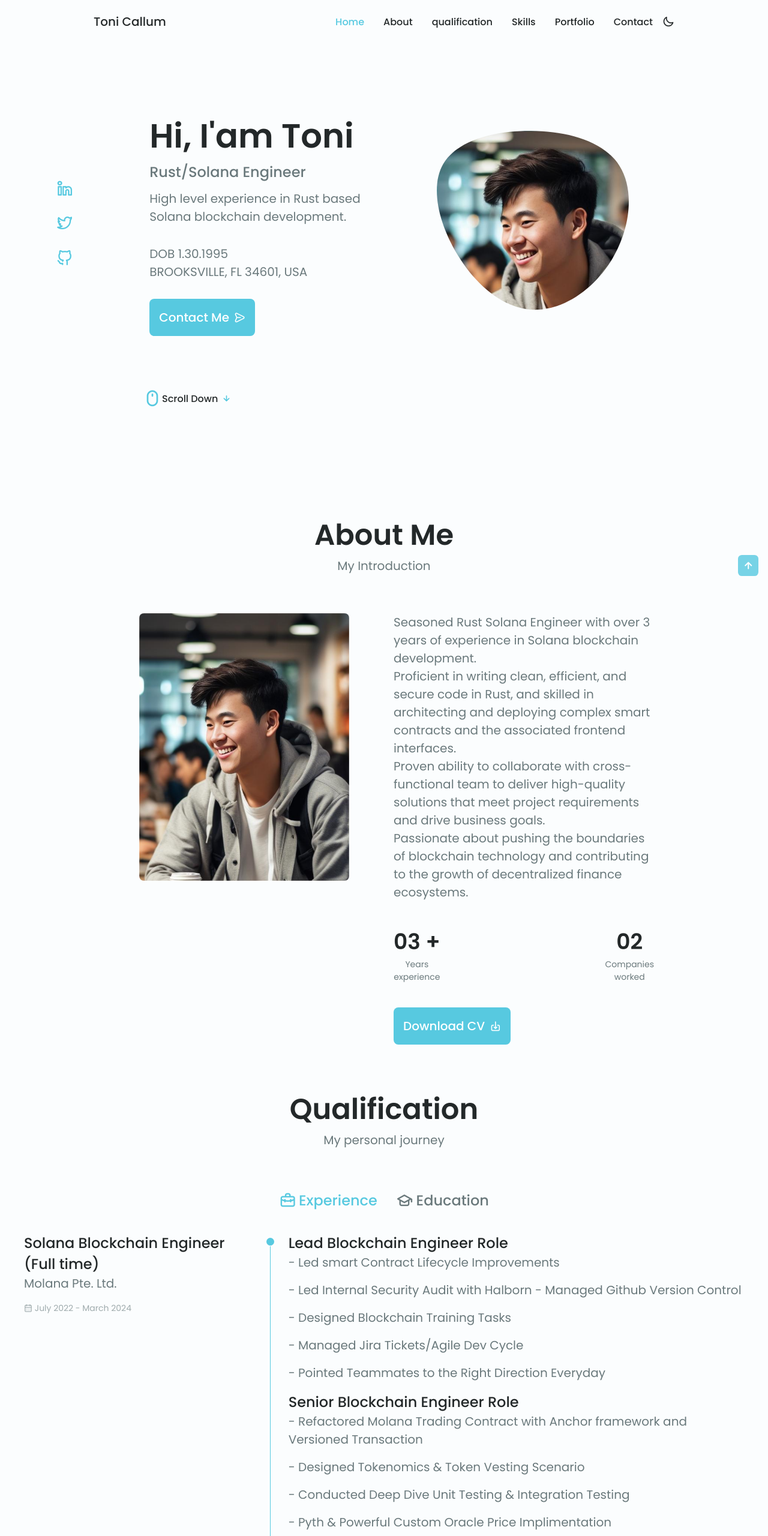
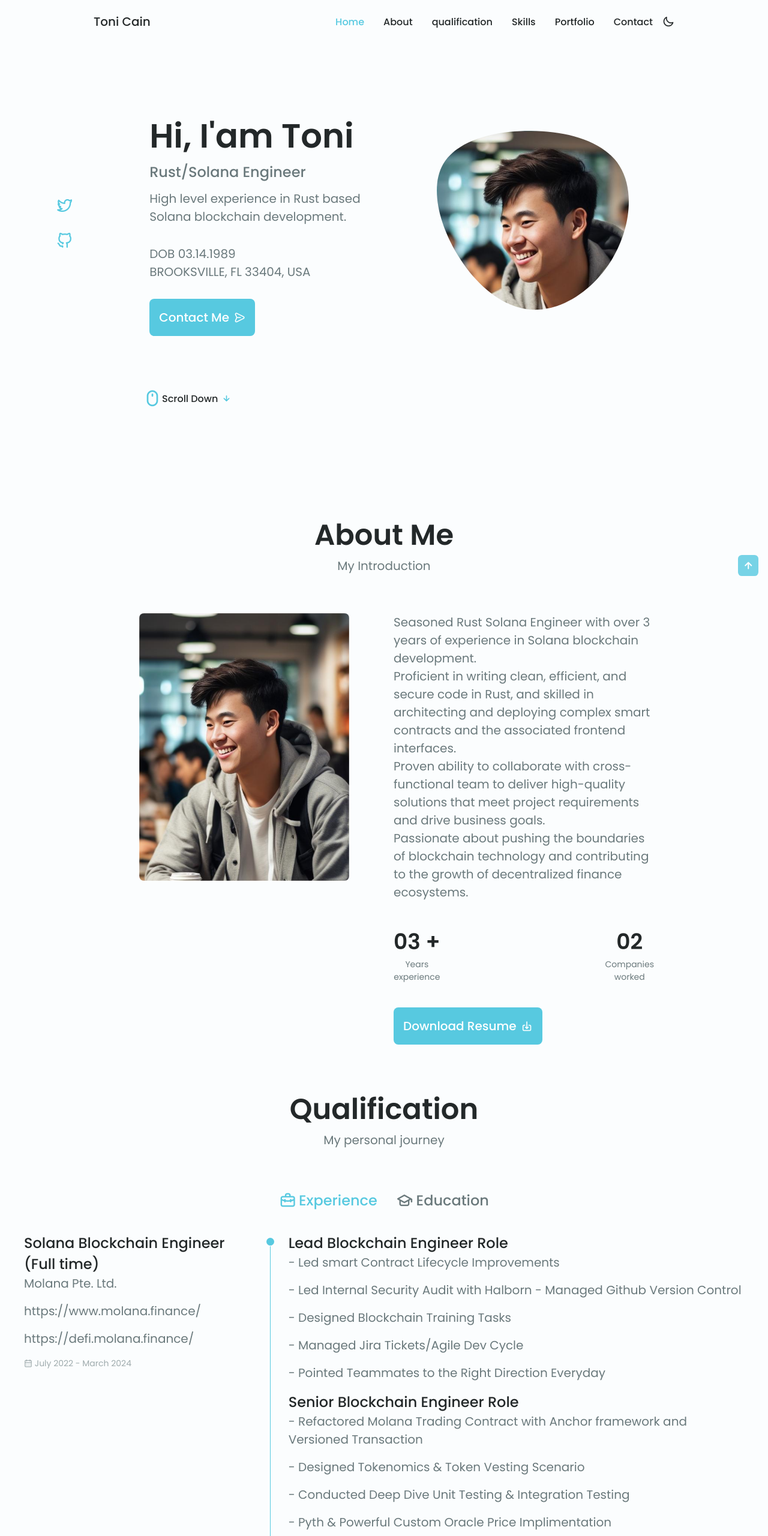
Before and after one commit to toniandsol/toniandsol.github.io, a plain HTML site: page index.html in a window 1280 px wide. Shown: the top 2560 px of the page at 60% size. Drawn offline with nearby package versions, Linux system fonts and the light colour scheme.

Commit message:
fix: product info

```diff
--- a/index.html
+++ b/index.html
@@ -21,7 +21,7 @@
     <!--==================== HEADER ====================-->
     <header class="header" id="header">
         <nav class="nav container">
-            <a href="#" class="nav__logo">Toni Callum</a>
+            <a href="#" class="nav__logo">Toni Cain</a>
             <div class="nav__menu" id="nav-menu">
                 <ul class="nav__list grid">
                     <li class="nav__item">
@@ -81,13 +81,13 @@
             <div class="home__container container grid">
                 <div class="home__content grid">
                     <div class="home__social">
-                        <a href="http://www.linkedin.com/in/toni-callum" target="_blank" class="home__social-icon">
+                        <!-- <a href="http://www.linkedin.com/in/toni-cain" target="_blank" class="home__social-icon">
                             <i class="uil uil-linkedin-alt"></i>
-                        </a>
-                        <a href="https://x.com/toni__callum" target="_blank" class="home__social-icon">
+                        </a> -->
+                        <a href="https://x.com/toni_and_sol" target="_blank" class="home__social-icon">
                             <i class="uil uil-twitter-alt"></i>
                         </a>
-                        <a href="https://github.com/tonicallum" target="_blank" class="home__social-icon">
+                        <a href="https://github.com/toniandsol" target="_blank" class="home__social-icon">
                             <i class="uil uil-github-alt"></i>
                         </a>
                     </div>
@@ -116,8 +116,8 @@
                         <h3 class="home__subtitle">Rust/Solana Engineer</h3>
                         <p class="home__description">High level experience in Rust based Solana blockchain development.
                         </p>
-                        <p class="">DOB 1.30.1995</p>
-                        <p class="">BROOKSVILLE, FL 34601, USA</p>
+                        <p class="">DOB 03.14.1989</p>
+                        <p class="">BROOKSVILLE, FL 33404, USA</p>
                         <br>
                         <a href="#contact" class="button button--flex home__button">
                             Contact Me<i class="uil uil-message button__icon"></i>
@@ -172,7 +172,7 @@
 
                     <div class="about__buttons">
                         <a download="" href="packages/pdf/toni resume.pdf" class="button button--flex">
-                            Download CV<i class="uil uil-download-alt button__icon"></i>
+                            Download Resume<i class="uil uil-download-alt button__icon"></i>
                         </a>
                     </div>
                 </div>
@@ -204,6 +204,8 @@
                             <div>
                                 <h3 class="qualification__title">Solana Blockchain Engineer (Full time)</h3>
                                 <span class="qualification__subtitle">Molana Pte. Ltd.</span>
+                                <span class="qualification__subtitle">https://www.molana.finance/</span>
+                                <span class="qualification__subtitle">https://defi.molana.finance/</span>
                                 <div class="qualification__calendar">
                                     <i class="uil uil-calendar-alt"></i>
                                     July 2022 - March 2024
@@ -278,6 +280,7 @@
                             <div>
                                 <h3 class="qualification__title">Solana Fullstack Engineer (Full time)</h3>
                                 <span class="qualification__subtitle">XP Foundry(Playrooniverse) Company</span>
+                                <span class="qualification__subtitle">https://www.playrooniverse.com/</span>
                                 <div class="qualification__calendar">
                                     <i class="uil uil-calendar-alt"></i>
                                     August 2020 - December 2021
@@ -305,7 +308,7 @@
                                 <span class="qualification__subtitle">Molana Team</span>
                                 <div class="qualification__calendar">
                                     <i class="uil uil-calendar-alt"></i>
-                                    September 2018 - May 2020
+                                    September 2017 - May 2020
                                 </div>
                             </div>
 
@@ -335,7 +338,7 @@
                                     USA</span>
                                 <div class="qualification__calendar">
                                     <i class="uil uil-calendar-alt"></i>
-                                    August 2014 - August 2018
+                                    August 2013 - August 2017
                                 </div>
                             </div>
 
@@ -537,7 +540,8 @@
                         <img src="./packages/images/portfolio1.png" alt="" class="portfolio__img">
 
                         <div class="portfolio_">
-                            <h3 class="portfolio__title">Molana</h3>
+                            <h3 class="portfolio__title">Molana Finance</h3>
+                            <p>https://www.molana.finance/</p>
                             <p class="portfolio__description">Molana Trading is a cutting-edge trading platform built on
                                 Solana, designed to address the limitations of traditional P2P cryptocurrency trading.
                             </p>
@@ -555,6 +559,7 @@
 
                         <div class="portfolio_">
                             <h3 class="portfolio__title">Playrooniverse</h3>
+                            <p>https://www.playrooniverse.com/</p>
                             <p class="portfolio__description">Rooniverse is a free-to-play multiplayer mobile & pc game brand set in the whacky world of cute, savage creatures called Roos.
                             </p>
                             <!-- <a href="#" class="button button--flex button--small portfolio__button">
@@ -570,7 +575,8 @@
                         <img src="./packages/images/portfolio2.png" alt="" class="portfolio__img">
 
                         <div class="portfolio_">
-                            <h3 class="portfolio__title">Molana Launchpad</h3>
+                            <h3 class="portfolio__title">Molana Finance</h3>
+                            <p>https://defi.molana.finance/</p>
                             <p class="portfolio__description">Molana provides an all-in-one integrated ecosystem that
                                 provides a decentralized exchange, integrated payment services, a Launchpad, DeFi
                                 products and an NFT marketplace to make decentralized finance accessible to all.</p>
@@ -678,7 +684,7 @@
 
                         <div>
                             <h3 class="contact__title">E-mail</h3>
-                            <span class="contatc__subtitle">tonicallum28@gmail.com</span>
+                            <span class="contatc__subtitle">toniandsol@gmail.com</span>
                         </div>
                     </div>
 
@@ -687,7 +693,7 @@
 
                         <div>
                             <h3 class="contact__title">Location</h3>
-                            <span class="contatc__subtitle">BROOKSVILLE, FL 34601, USA</span>
+                            <span class="contatc__subtitle">LAKE PARK, FL 33404, USA</span>
                         </div>
                     </div>
                 </div>
@@ -733,7 +739,7 @@
         <div class="footer__bg">
             <div class="footer__container container grid">
                 <div>
-                    <h1 class="footer__title">Toni Callum</h1>
+                    <h1 class="footer__title">Toni Cain</h1>
                     <span class="footer__subtitle">Rust/Solana Engineer</span>
                 </div>
 
@@ -761,7 +767,7 @@
                     </a> -->
                 </div>
             </div>
-            <p class="footer__copy">&#169; Toni Callum. All rights reserved.</p>
+            <p class="footer__copy">&#169; Toni Cain. All rights reserved.</p>
         </div>
     </footer>
 
```
Also changed, not shown: 1 other file.
